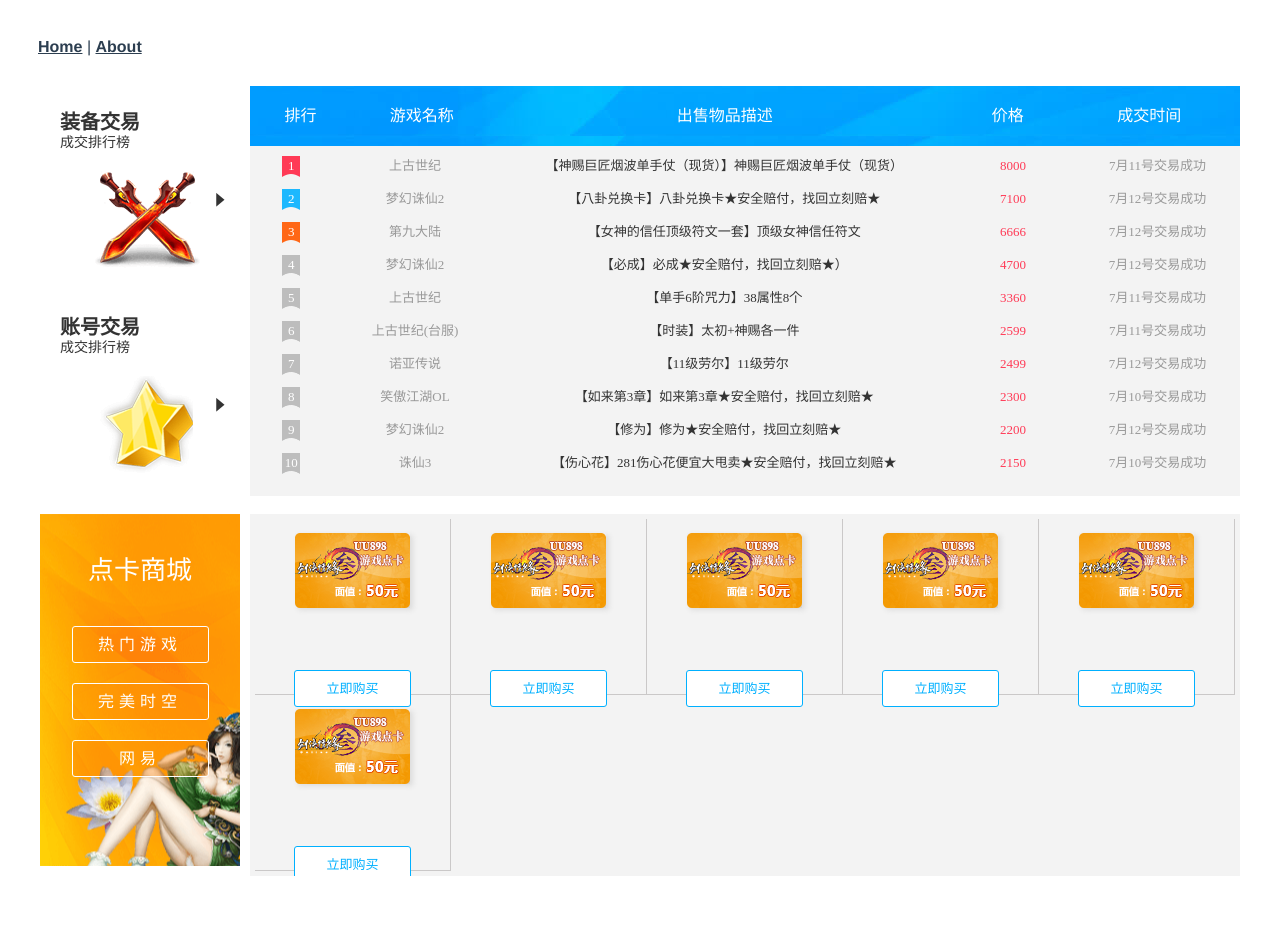
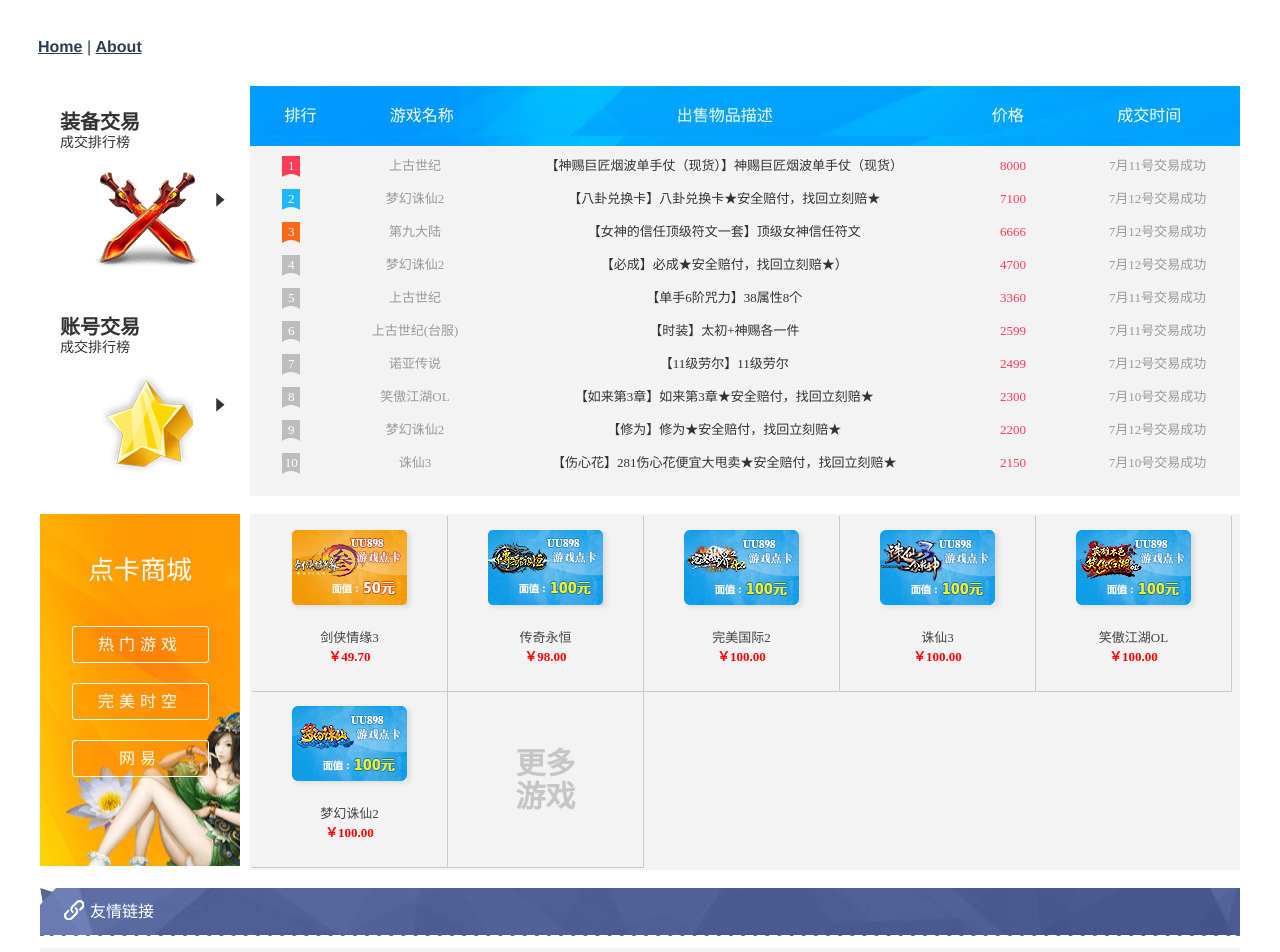
Before and after one commit to xubuyi/UU898_-Project-, a Vue app in the folder vue_app_uu/: page /#/deal in a window 1280 px wide. Shown: the top 952 px of the page. Before the commit the page ends 884 px from the top, so only its background shows below. Built offline with nearby package versions, Linux system fonts and the light colour scheme.

Commit message:
更新deal组件

```diff
--- a/vue_app_uu/src/components/common/index/deal.vue
+++ b/vue_app_uu/src/components/common/index/deal.vue
@@ -213,6 +213,7 @@
       </el-container>
     </el-container>
     <br />
+    <!-- 点卡商城 -->
     <el-container>
       <div class="column-flex">
         <el-aside width="200px" class="card-nav">
@@ -233,47 +234,64 @@
             <a class="gm-btn" href="javascript:;" target="_blank">立即购买</a>
           </div>
           <div class="card-list-item">
-            <img src="../../../img/index/cardimg-53-37.png">
+            <img src="../../../img/index/cardimg-20-28.png">
             <span style="opacity: 1;">
-              剑侠情缘3
-              <em>￥49.70</em>
+              传奇永恒
+              <em>￥98.00</em>
             </span>
             <a class="gm-btn" href="javascript:;" target="_blank">立即购买</a>
           </div>
           <div class="card-list-item">
-            <img src="../../../img/index/cardimg-53-37.png">
+            <img src="../../../img/index/cardimg-50-38.png">
             <span style="opacity: 1;">
-              剑侠情缘3
-              <em>￥49.70</em>
+              完美国际2
+              <em>￥100.00</em>
             </span>
             <a class="gm-btn" href="javascript:;" target="_blank">立即购买</a>
           </div>
           <div class="card-list-item">
-            <img src="../../../img/index/cardimg-53-37.png">
+            <img src="../../../img/index/cardimg-52-43.png">
             <span style="opacity: 1;">
-              剑侠情缘3
-              <em>￥49.70</em>
+              诛仙3
+              <em>￥100.00</em>
             </span>
             <a class="gm-btn" href="javascript:;" target="_blank">立即购买</a>
           </div>
           <div class="card-list-item">
-            <img src="../../../img/index/cardimg-53-37.png">
+            <img src="../../../img/index/cardimg-4-27.png">
             <span style="opacity: 1;">
-              剑侠情缘3
-              <em>￥49.70</em>
+              笑傲江湖OL
+              <em>￥100.00</em>
             </span>
             <a class="gm-btn" href="javascript:;" target="_blank">立即购买</a>
           </div>
           <div class="card-list-item">
-            <img src="../../../img/index/cardimg-53-37.png">
+            <img src="../../../img/index/cardimg-5-34.png">
             <span style="opacity: 1;">
-              剑侠情缘3
-              <em>￥49.70</em>
+              梦幻诛仙2
+              <em>￥100.00</em>
             </span>
             <a class="gm-btn" href="javascript:;" target="_blank">立即购买</a>
           </div>
+          <div class="card-list-item">
+            <a href="JavaScript:;" target="_blank" class="more-a">更多游戏</a>
+          </div>
         </el-main>
       </el-container>
+    </el-container>
+    <br>
+    <el-container>
+      <el-header class="link-tit">
+        友情链接
+      </el-header>
+      <el-main class="link-content">
+        <el-ul>
+          <el-li><a href="javascript:;">暗黑破坏神3</a></el-li>
+          <el-li><a href="javascript:;">17173视频</a></el-li>
+          <el-li><a href="javascript:;">华耀游戏</a></el-li>
+          <el-li><a href="javascript:;">8899捕鱼</a></el-li>
+        </el-ul>
+      </el-main>
     </el-container>
   </div>
 </template>
@@ -434,10 +452,11 @@
   border-bottom: 1px solid #cac8c8;
   float: left;
   cursor: pointer;
+  position:relative;
 }
 // 因不能同行显示5个 修改padding
 .pa{
-  padding: 5px;
+  padding: 2px;
 }
 
 .card-list-item img{
@@ -451,11 +470,11 @@
 .card-list-item span{
   display: block;
   margin-top: 17px;
-  opacity: 0 !important;
+  transition: transform .4s ease,opacity .4s ease;
 }
 .card-list-item:hover span {
   transform: translateY(5px);
-  opacity: 0;
+  opacity: 0 !important;
 }
 em,i{font-style: normal;}
 .card-list-item span em{
@@ -472,5 +491,37 @@
   border: 1px solid #00b0ff;
   color: #00b0ff !important;
   border-radius: 3px;
+  position: absolute;
+  bottom: 18px;
+  left: 20%;
+  opacity:0;
+  transition: transform .4s ease,opacity .4s ease;
+}
+.card-list-item:hover .gm-btn {
+  transform: translateY(-10px);
+  opacity: 1;
+}
+.gm-btn:hover {
+  background: #00b0ff;
+  color: #fff !important;
+  display: block;
+}
+// 更多游戏样式
+.more-a{
+  display: block;
+  width:80px;
+  font-size:30px;
+  font-weight: 700;
+  line-height: 33px;
+  text-align: center;
+  margin: 55px auto 0 auto;
+  color: #c6c6c6 !important;
+}
+// 友情链接样式
+.link-tit{
+  text-align: left;
+  line-height: 48px;
+  padding-left: 50px;
+  background: url("../../../img/index/yqlj.png") no-repeat;
 }
 </style>
```
